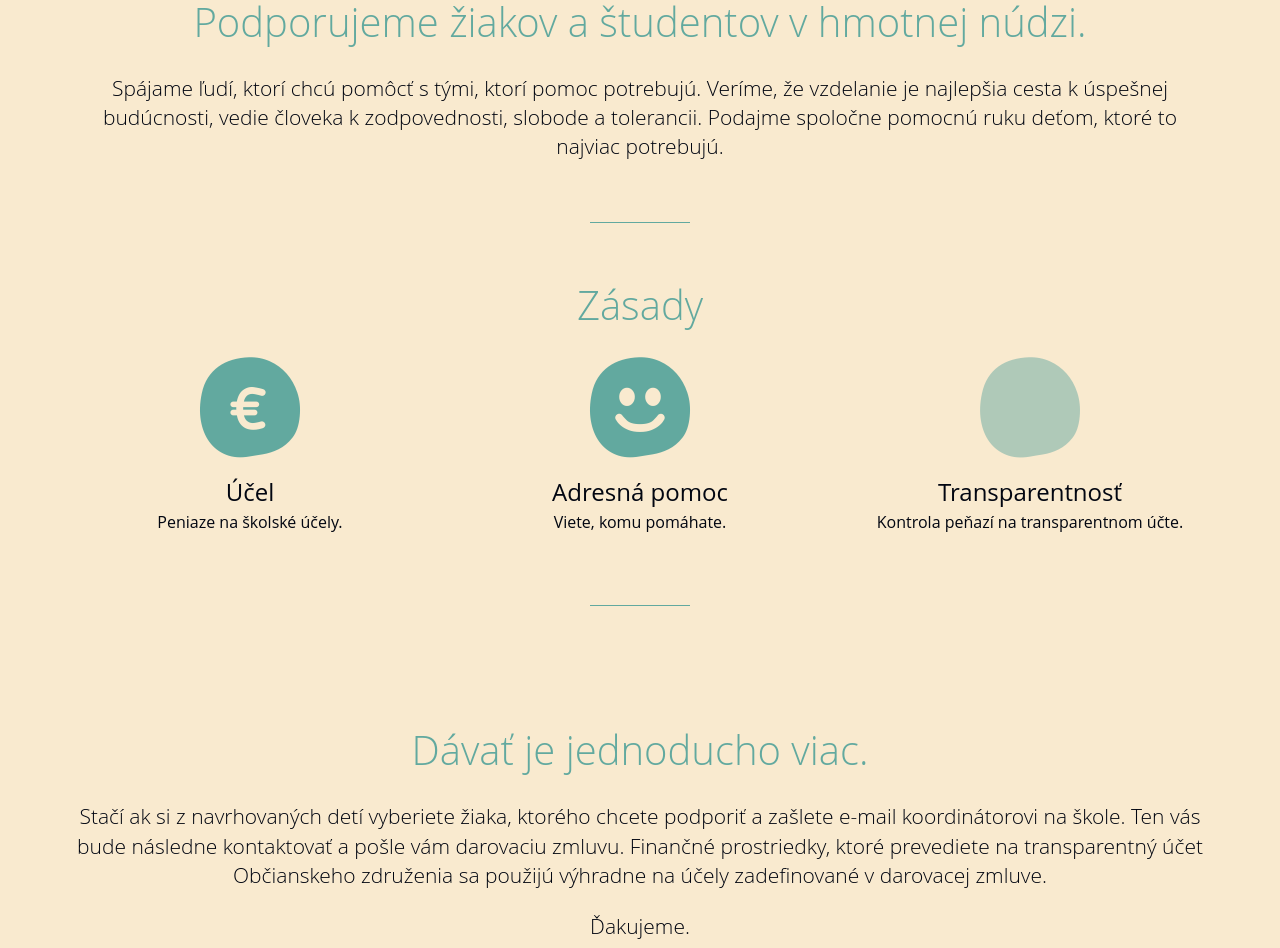
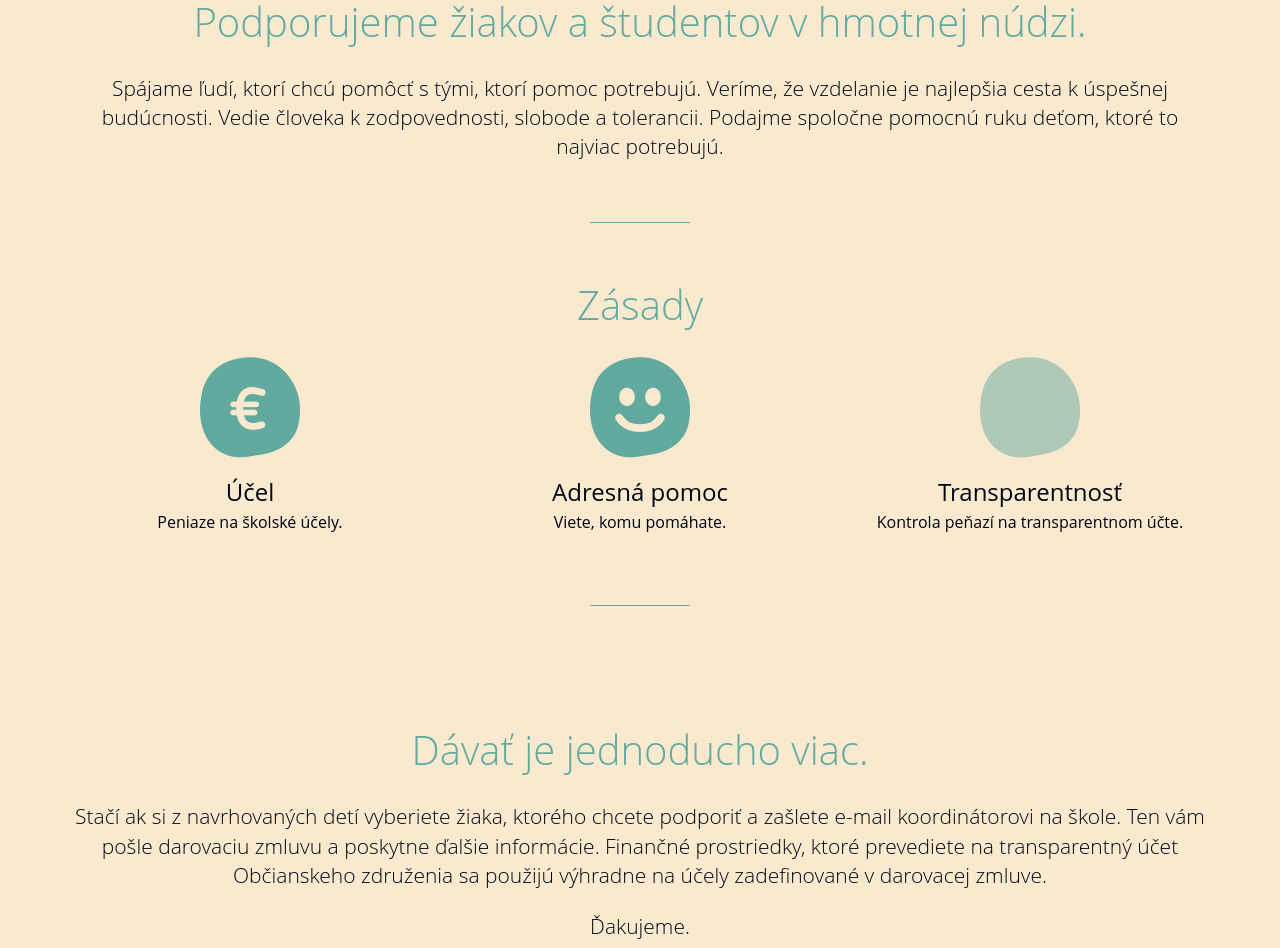
Before and after one commit to davatjeviac/davatjeviac.github.io, a Jekyll site: the page built from index.html, in a window 1280 px wide. Shown: the part 436-1384 px from the top of the page. Built offline with Jekyll 4.4.1, drawn with Linux system fonts in a browser that asks for light colours; some web fonts are replaced.

Commit message:
Update index.html

```diff
--- a/index.html
+++ b/index.html
@@ -15,7 +15,7 @@ group: index
 <div class="custom-featurette">
   <div class="container">
     <h2 class="custom-featurette-title">Podporujeme žiakov a študentov v hmotnej núdzi.</h2>
-    <p class="lead">Spájame ľudí, ktorí chcú pomôcť s tými, ktorí pomoc potrebujú. Veríme, že vzdelanie je najlepšia cesta k úspešnej budúcnosti, vedie človeka k zodpovednosti, slobode a tolerancii. Podajme spoločne pomocnú ruku deťom, ktoré to najviac potrebujú.</p>
+    <p class="lead">Spájame ľudí, ktorí chcú pomôcť s tými, ktorí pomoc potrebujú. Veríme, že vzdelanie je najlepšia cesta k úspešnej budúcnosti. Vedie človeka k zodpovednosti, slobode a tolerancii. Podajme spoločne pomocnú ruku deťom, ktoré to najviac potrebujú.</p>
     <hr class="half-rule">
     <h2 class="custom-featurette-title">Zásady</h2>
     <div class="row">
@@ -41,7 +41,7 @@ group: index
 <div class="custom-featurette">
   <div class="container">
     <h2 class="custom-featurette-title">Dávať je jednoducho viac.</h2>
-    <p class="lead">Stačí ak si z navrhovaných detí vyberiete žiaka, ktorého chcete podporiť a zašlete e-mail koordinátorovi na škole. Ten vás bude následne kontaktovať a  pošle vám darovaciu zmluvu.  Finančné prostriedky, ktoré prevediete na transparentný účet Občianskeho združenia sa použijú výhradne na účely zadefinované v darovacej zmluve.
+    <p class="lead">Stačí ak si z navrhovaných detí vyberiete žiaka, ktorého chcete podporiť a zašlete e-mail koordinátorovi na škole. Ten vám pošle darovaciu zmluvu a poskytne ďalšie informácie. Finančné prostriedky, ktoré prevediete na transparentný účet Občianskeho združenia sa použijú výhradne na účely zadefinované v darovacej zmluve.
     </p>
     <p class="lead">Ďakujeme.</p>
     <hr class="half-rule">
```
